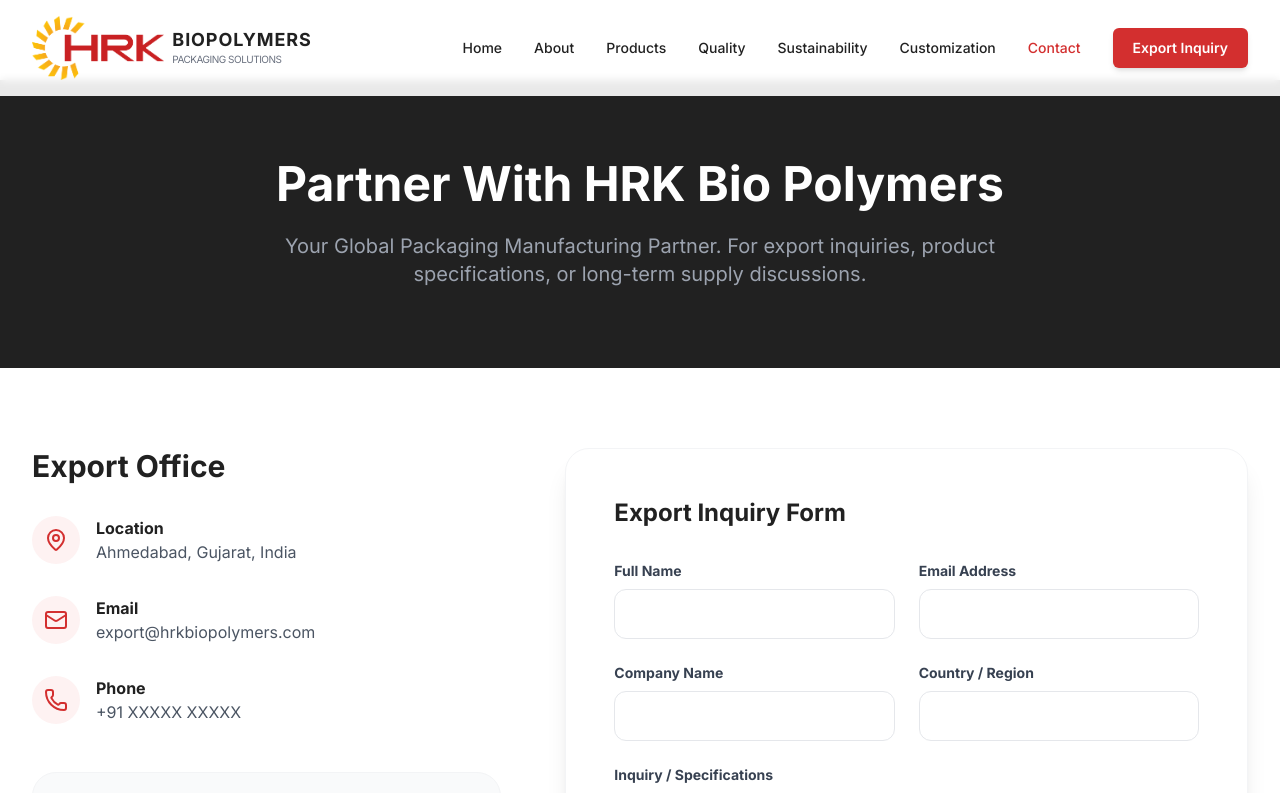
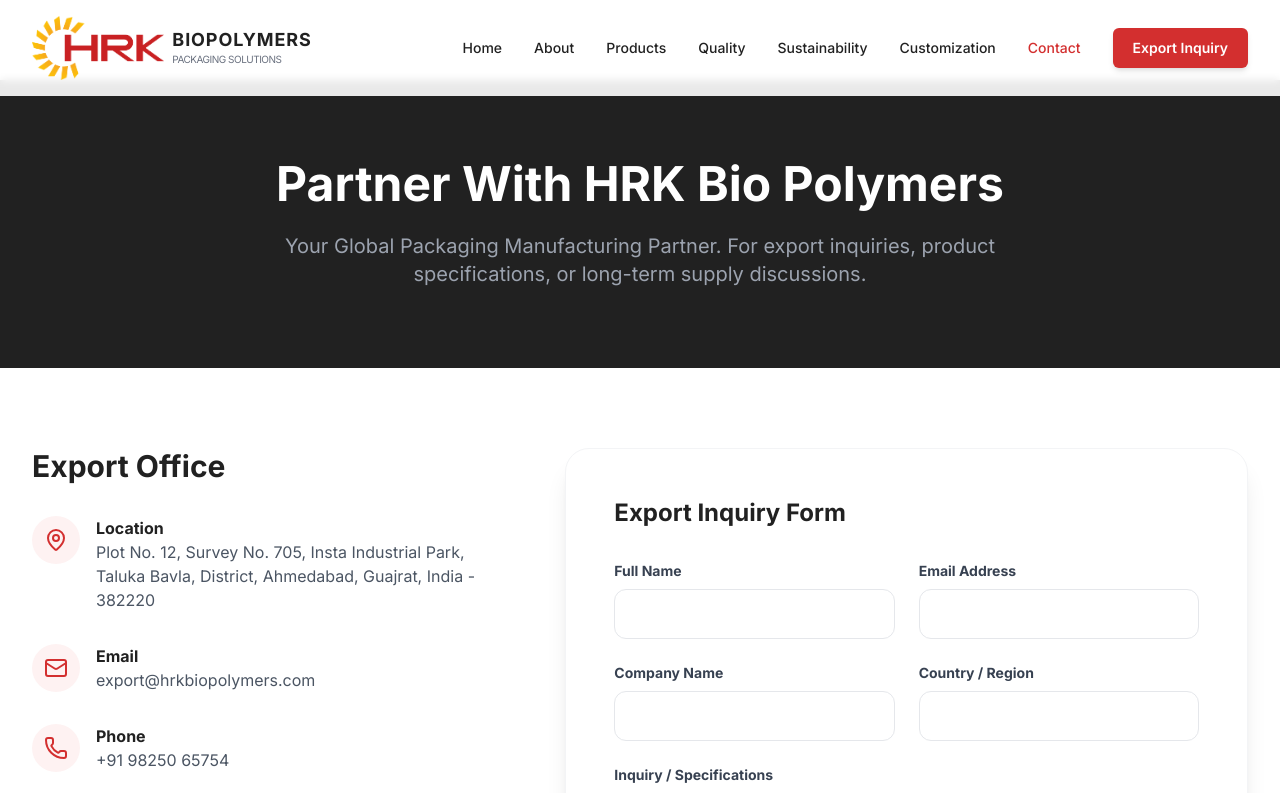
Before and after one commit to dharmeshbafna/hrk-bio, a React (Vite) app: page /#/contact in a window 1280 px wide. Shown: the top 793 px of the page. Built offline with nearby package versions, Linux system fonts and the light colour scheme.

Commit message:
Update Contact.tsx

```diff
--- a/pages/Contact.tsx
+++ b/pages/Contact.tsx
@@ -40,7 +40,8 @@ const Contact: React.FC = () => {
                     </div>
                     <div>
                       <h4 className="font-bold text-dark">Location</h4>
-                      <p className="text-gray-600">Ahmedabad, Gujarat, India</p>
+                      <p className="text-gray-600">Plot No. 12, Survey No. 705, Insta Industrial Park, Taluka Bavla,
+District, Ahmedabad, Guajrat, India - 382220 </p>
                     </div>
                   </div>
                   <div className="flex items-start space-x-4">
@@ -58,7 +59,7 @@ const Contact: React.FC = () => {
                     </div>
                     <div>
                       <h4 className="font-bold text-dark">Phone</h4>
-                      <p className="text-gray-600">+91 XXXXX XXXXX</p>
+                      <p className="text-gray-600">+91 98250 65754</p>
                     </div>
                   </div>
                 </div>
```
